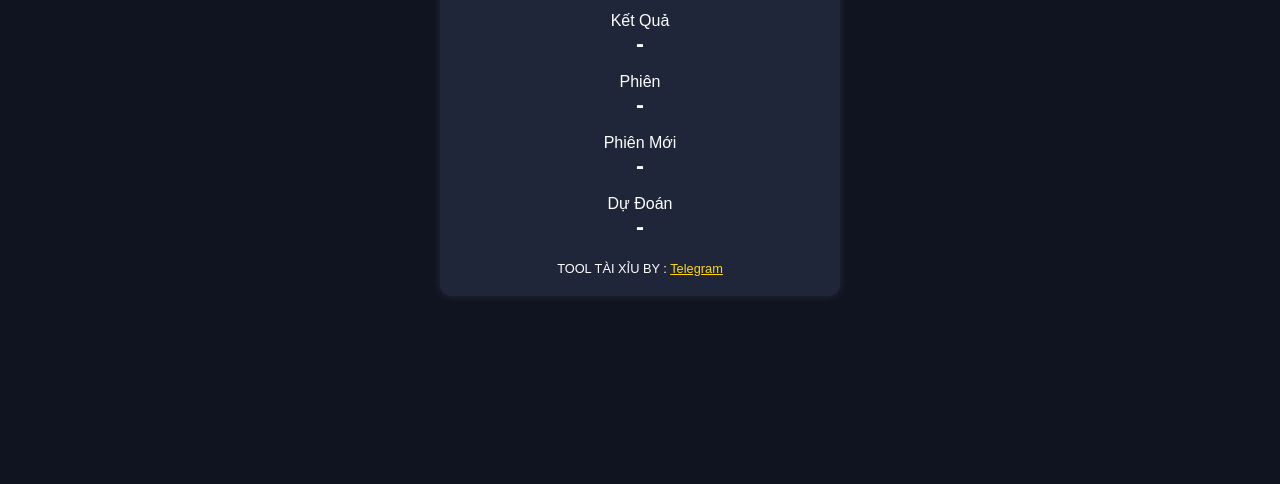
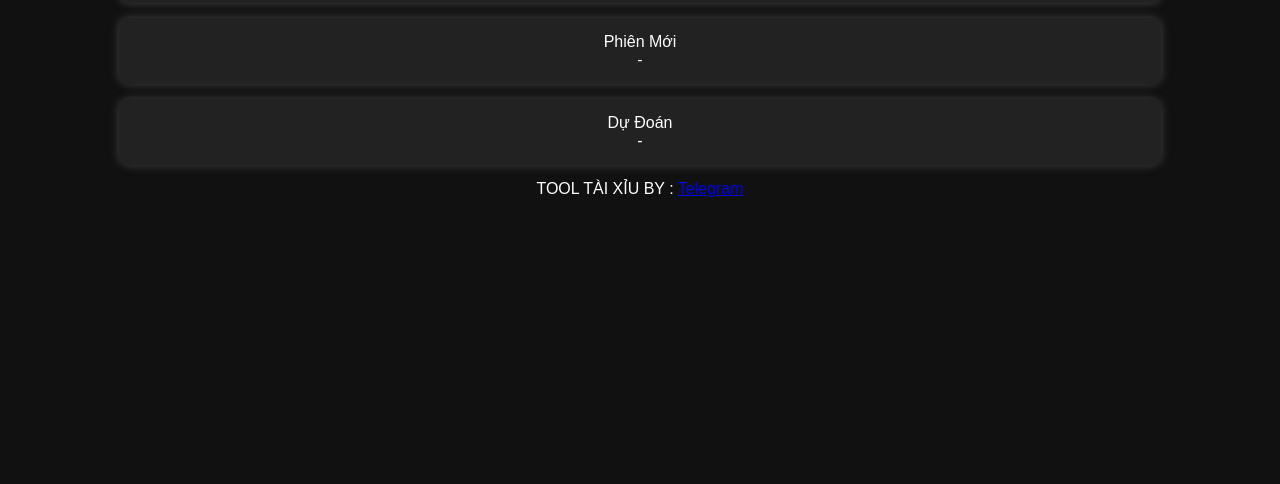
Before and after one commit to thaisown07/thaison, a plain HTML site: page index.html in a window 1280 px wide. Shown: the part 316-800 px from the top of the page. Drawn offline with Linux system fonts and the light colour scheme; no server answers.

Commit message:
Update style.css

```diff
--- a/style.css
+++ b/style.css
@@ -1,29 +1,19 @@
-
 body {
+  background-color: #111;
+  color: #fff;
   font-family: Arial, sans-serif;
-  background: #101320;
-  color: #fff;
-  margin: 0;
-  padding: 0;
-  display: flex;
-  justify-content: center;
-  align-items: center;
-  height: 100vh;
+  text-align: center;
+  padding-top: 50px;
 }
-.casino-container { max-width: 400px; width: 100%; padding: 20px; }
-.casino-card {
-  background: #20263a;
-  border-radius: 12px;
-  padding: 20px;
-  box-shadow: 0 0 10px rgba(255, 255, 255, 0.1);
+.result-card, .session-card, .prediction-container {
+  background: #222;
+  margin: 15px auto;
+  padding: 15px;
+  width: 80%;
+  border-radius: 10px;
+  box-shadow: 0 0 10px #444;
 }
-.casino-title { color: #ffd700; margin: 0; text-align: center; }
-.casino-subtitle { font-size: 0.9rem; text-align: center; }
-.result-card, .session-card, .prediction-container {
-  text-align: center; margin-top: 15px;
-}
-.result-value, .session-value, .prediction-value {
-  font-size: 1.5rem; font-weight: bold;
-}
-.casino-footer { margin-top: 20px; text-align: center; font-size: 0.8rem; }
-a { color: #ffd700; }
+.result-value.tai { color: #4caf50; }
+.result-value.xiu { color: #f44336; }
+.prediction-value.tai { color: #4caf50; }
+.prediction-value.xiu { color: #f44336; }
```
